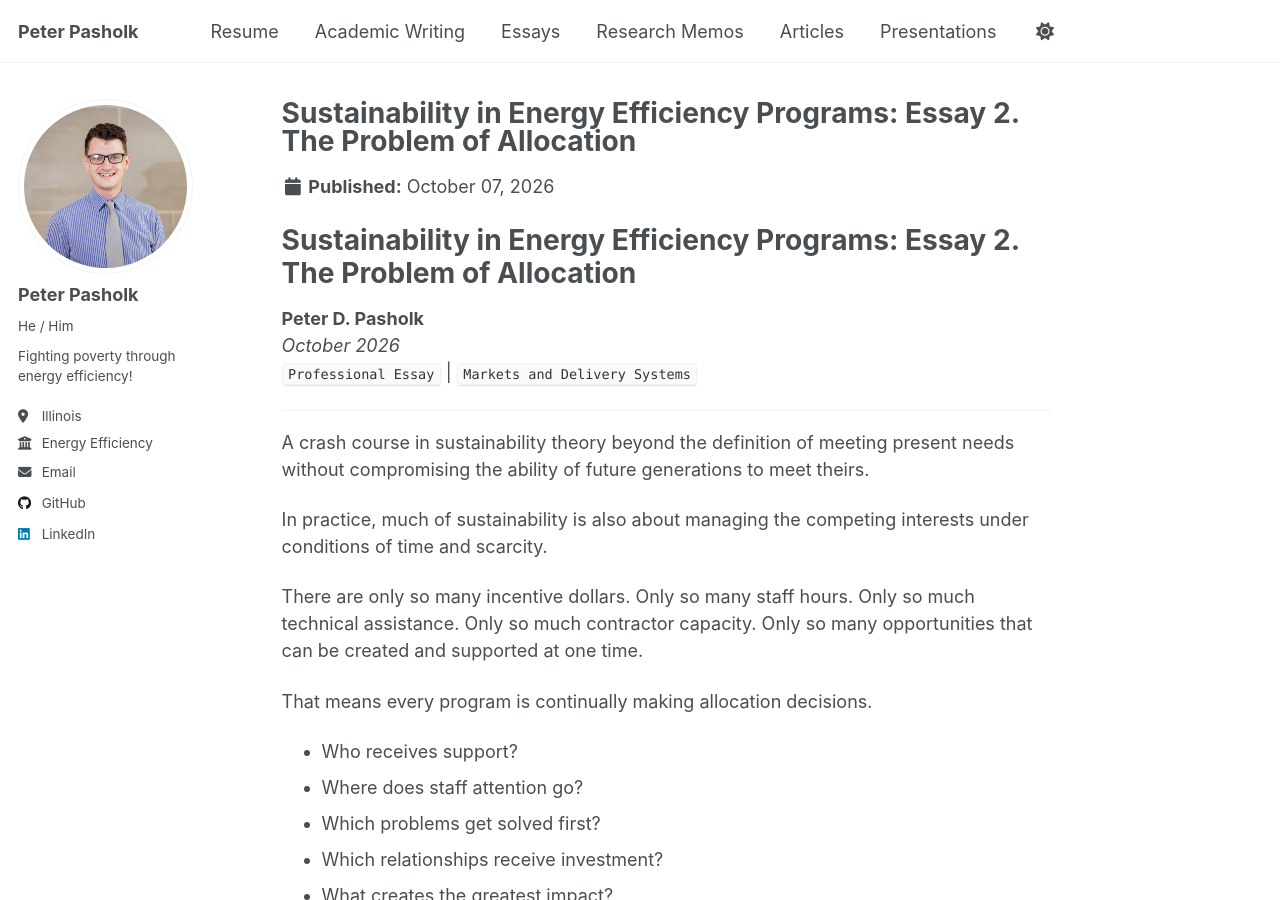
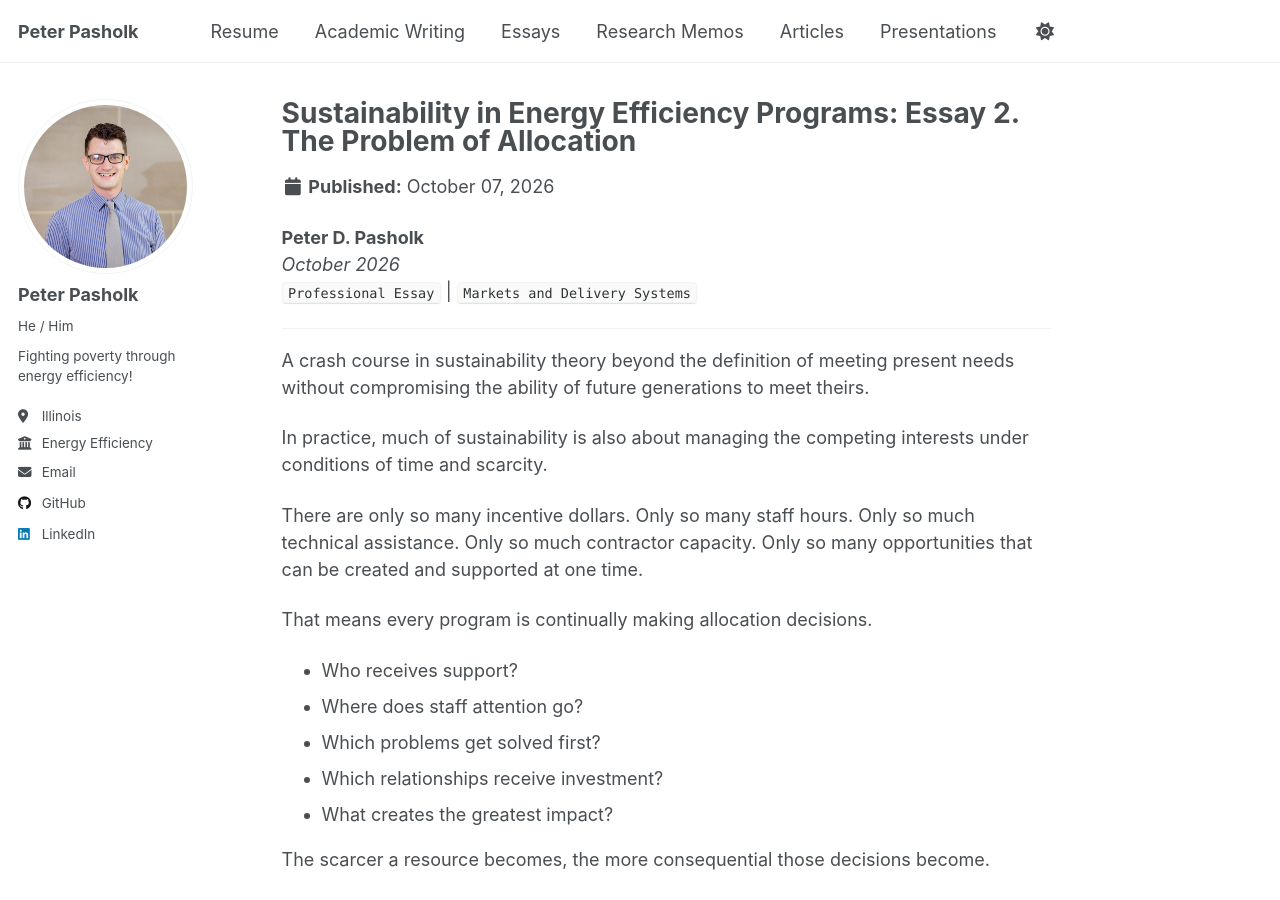
Before and after one commit to ppasholk/ppasholk.github.io, a Jekyll site: the page built from _portfolio/sustainability-in-energy-efficiency-2.md, in a window 1280 px wide and 900 px high. Built offline with Jekyll 4.4.1, drawn with Linux system fonts in a browser that asks for light colours; a script that is not in the unit is left out.

```diff
--- a/_portfolio/sustainability-in-energy-efficiency-2.md
+++ b/_portfolio/sustainability-in-energy-efficiency-2.md
@@ -7,7 +7,6 @@
 category: professional
 date: October 7, 2026
 ---
-# Sustainability in Energy Efficiency Programs: Essay 2. The Problem of Allocation
 
 **Peter D. Pasholk**
 *October 2026*
```
